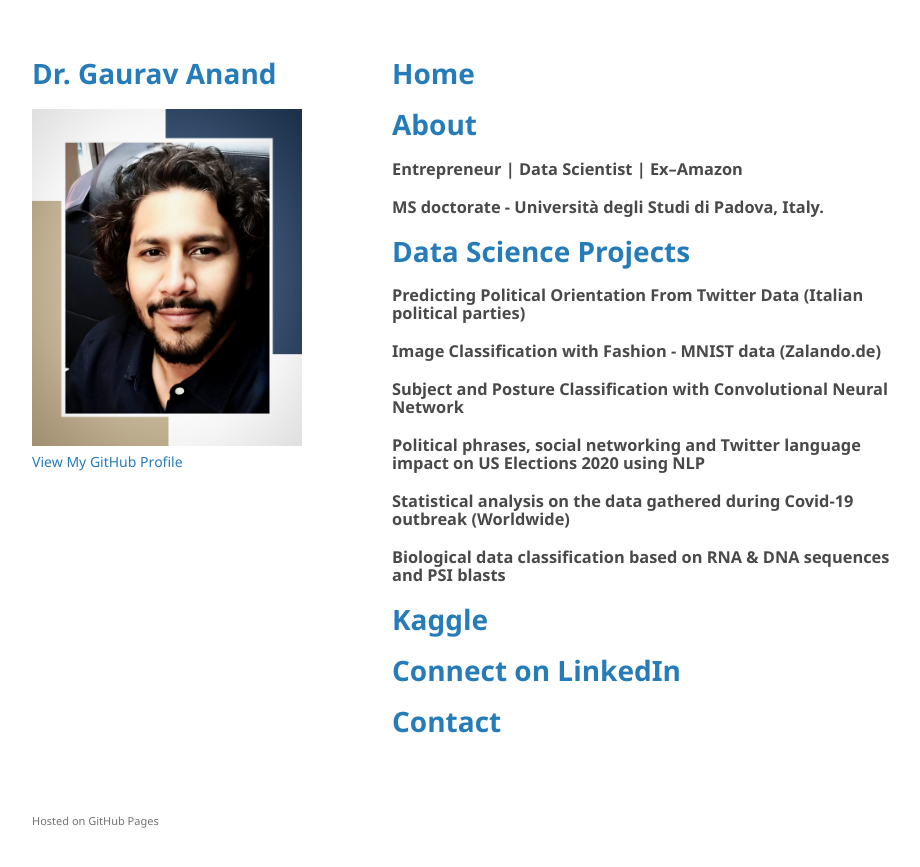
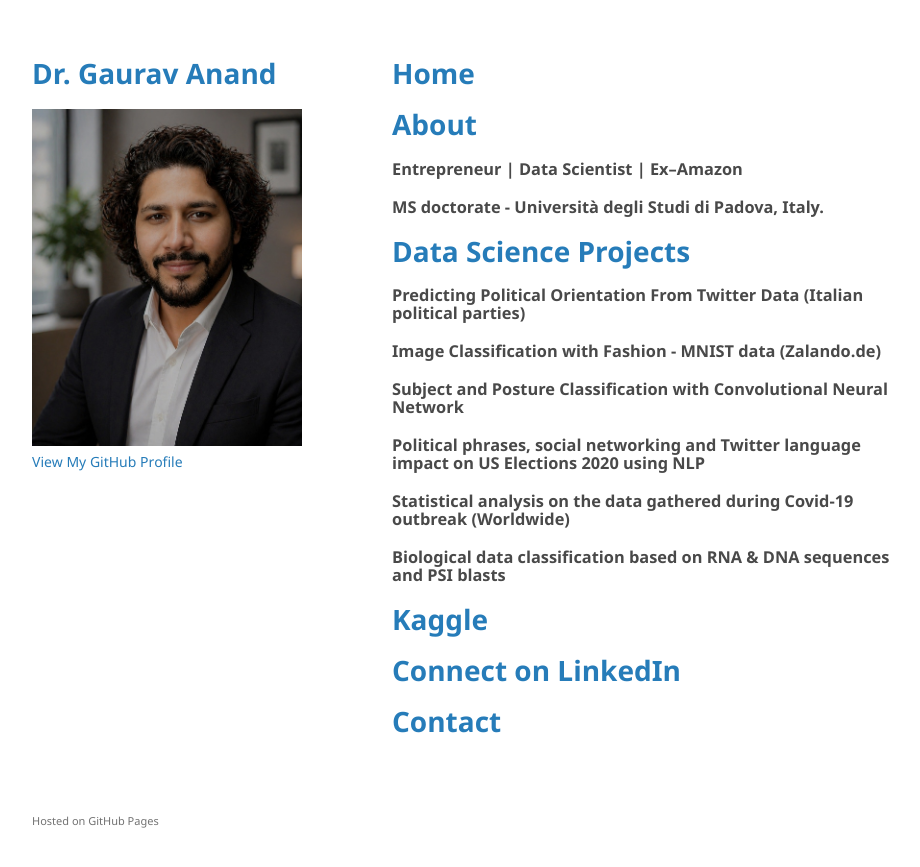
Before and after one commit to anandgrv/anandgrv.github.io, a Jekyll site: the page built from README.md, in a window 1280 px wide. Shown: the top 867 px of the page, without its empty margins (178-1098 px from the left). Built offline with Jekyll 4.4.1, drawn with Linux system fonts in a browser that asks for light colours; our own code applies the rules of GitHub Pages for plain Markdown files.

Commit message:
Update default.html

```diff
--- a/_layouts/default.html
+++ b/_layouts/default.html
@@ -22,7 +22,7 @@
         </a></h1>
 
         <div class="author__avatar">
-          <img src="/images/grv_dp.jpeg" alt="Gaurav Anand" itemprop="image">
+          <img src="/images/dp.jpeg" alt="Gaurav Anand" itemprop="image">
         </div>
 
 
```
